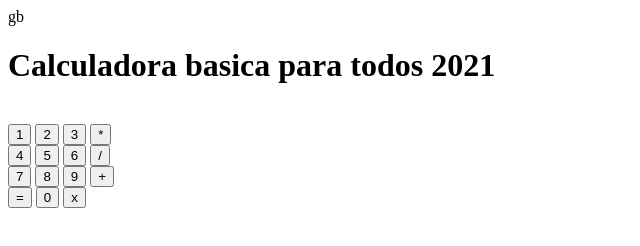
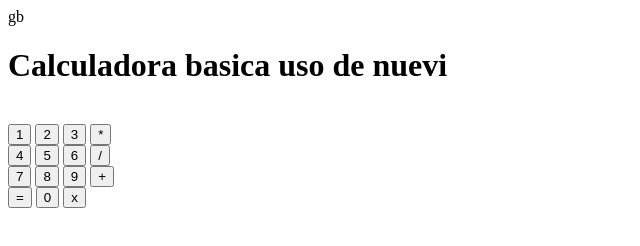
Before and after one commit to PabloAristizabal/Basic-Calculator, a plain HTML site: page index.html in a window 1280 px wide. Shown: the whole page, without its empty margins (0-640 px from the left). Drawn offline with Linux system fonts and the light colour scheme.

Commit message:
agregar cambio

```diff
--- a/index.html
+++ b/index.html
@@ -8,7 +8,7 @@
         <script src ="Calculadora.js"></script>
     </head>
     <body>
-        <h1>Calculadora basica para todos 2021</h1>
+        <h1>Calculadora basica uso de nuevi</h1>
 
 
         <label type="text" id="input_data"></label><br>
```
